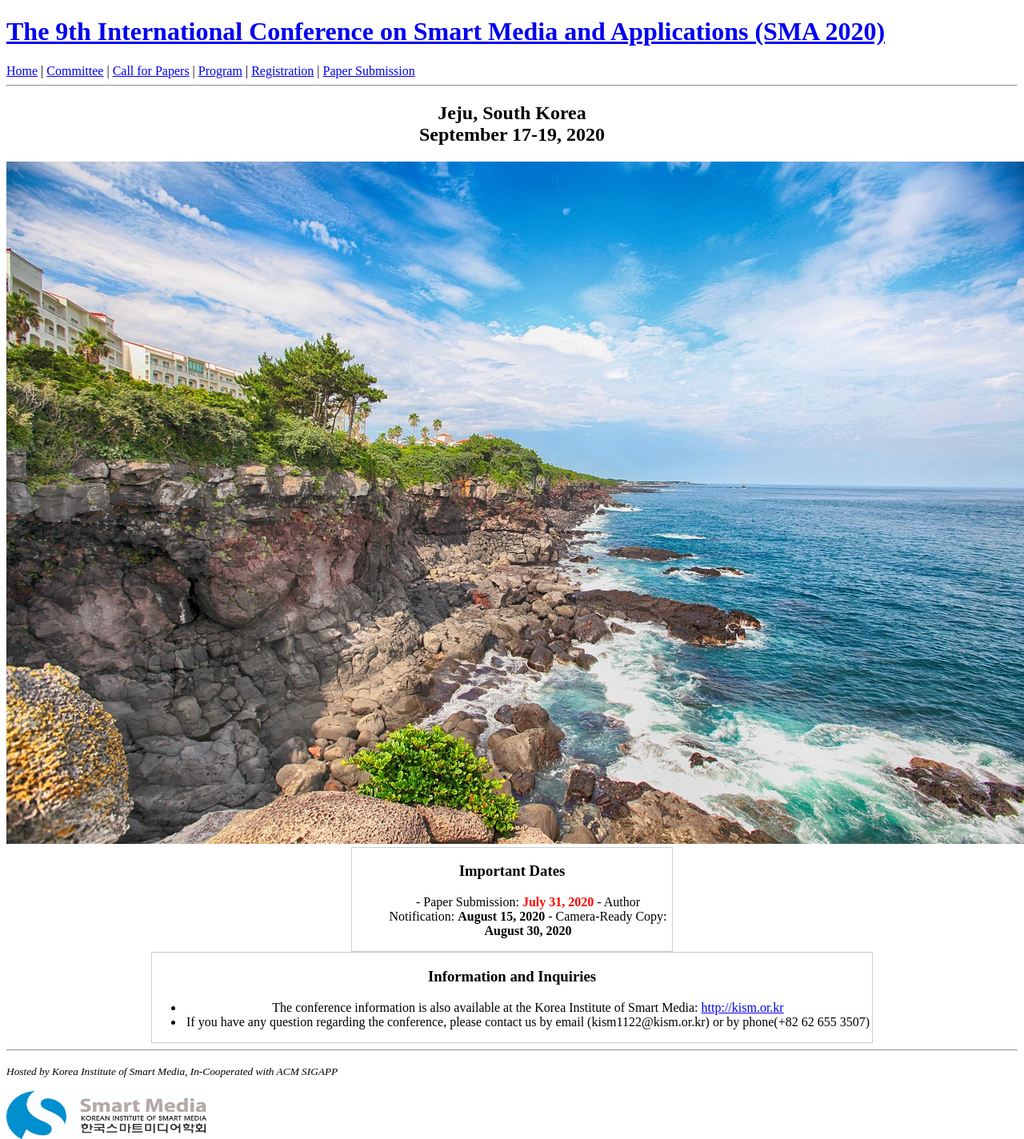
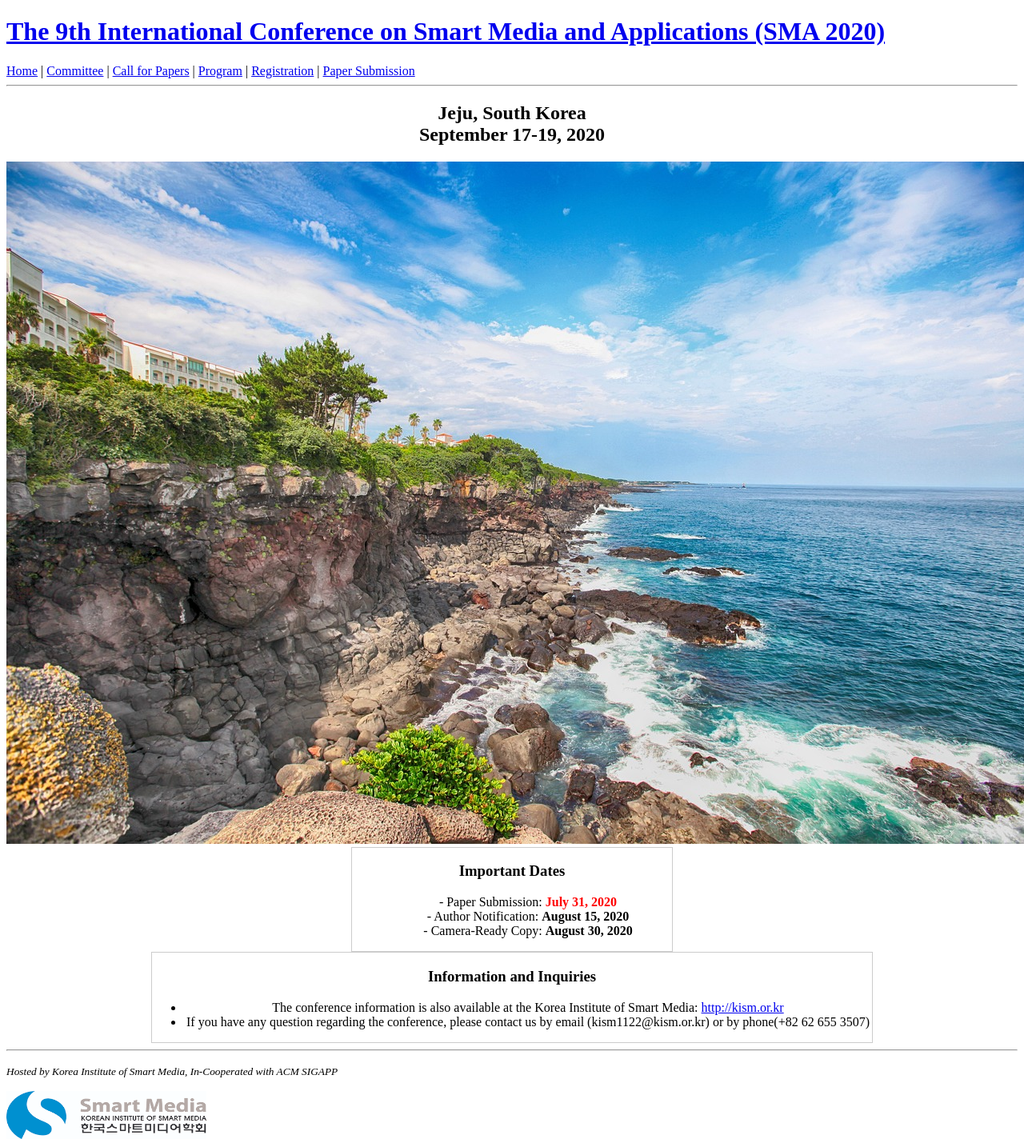
Before and after one commit to icea-conf/sma-2020.github.io, a Jekyll site: the page built from index.html, in a window 1280 px wide. Shown: the whole page at 80% size. Built offline with Jekyll 4.4.1, drawn with Linux system fonts in a browser that asks for light colours; the list of posts is cut into pages by our own code.

Commit message:
Update index.html

```diff
--- a/index.html
+++ b/index.html
@@ -17,9 +17,9 @@ title: SMA 2020
                         <h3>Important Dates</h3>
                         <ul>
                               <a>- Paper Submission:    </a>
-                              <b style="color:#FF0000">July 31, 2020</b>
+                              <b style="color:#FF0000">July 31, 2020</b><br>
                               <a>- Author Notification: </a>
-                              <b>August 15, 2020</b>
+                              <b>August 15, 2020</b><br>
                               <a>- Camera-Ready Copy:   </a>
                               <b>August 30, 2020</b>
                         </ul>
```
